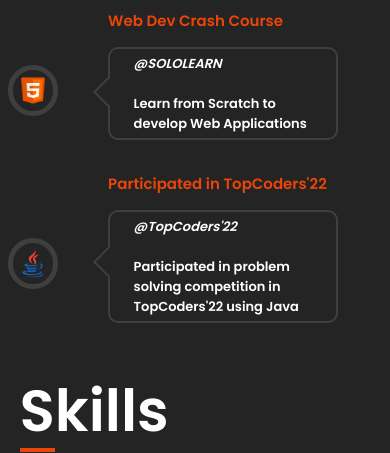
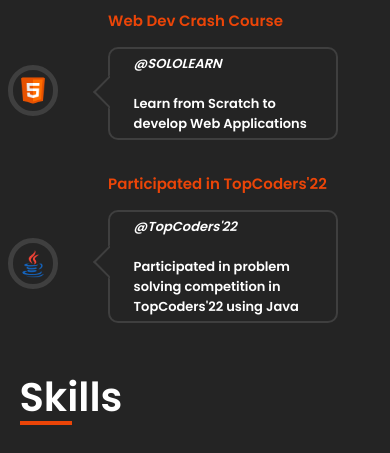
Before and after one commit to eswarravi317/eswarravichandran, a plain HTML site: page index.html in a window 390 px wide. Shown: the part 1948-2401 px from the top of the page. Drawn offline with nearby package versions, Linux system fonts and the light colour scheme.

Commit message:
Add files via upload

```diff
--- a/style.css
+++ b/style.css
@@ -609,6 +609,12 @@
         left: 0%;
         bottom: 2px;
     }
+    #skills h1 {
+        font-size: 40px;
+    }
+    #skills h1::after {
+        width: 15%;
+    }
 }
 
 @media screen and (max-width: 500px) {
```
